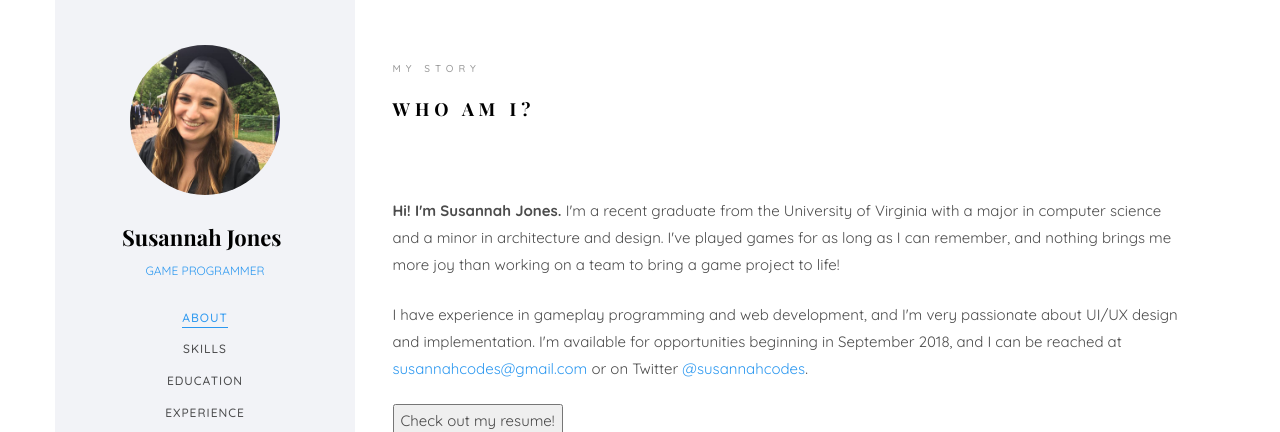
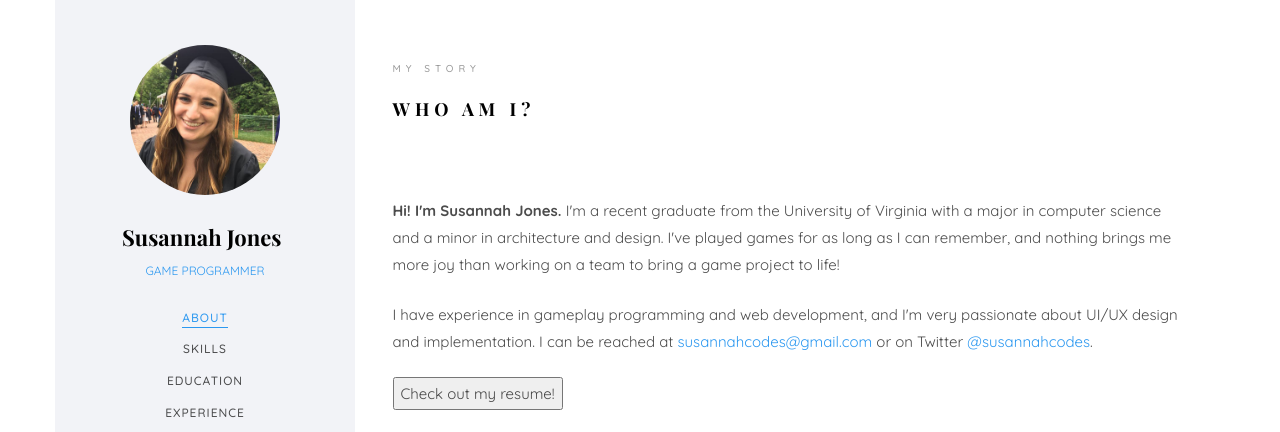
Before and after one commit to susannahcodes/-deprecated-old-github-pages-site, a plain HTML site: page index.html in a window 1280 px wide. Shown: the top 432 px of the page. Drawn offline with nearby package versions, Linux system fonts and the light colour scheme; files whose address does not match are found by name; a web font is replaced by a local one.

Commit message:
Update index.html

```diff
--- a/index.html
+++ b/index.html
@@ -99,7 +99,7 @@ Copyright &copy;<script>document.write(new Date().getFullYear());</script> All r
 										<span class="heading-meta">My Story</span>
 										<h2 class="colorlib-heading">Who Am I?</h2>
 										<p><strong>Hi! I'm Susannah Jones.</strong> I'm a recent graduate from the University of Virginia with a major in computer science and a minor in architecture and design. I've played games for as long as I can remember, and nothing brings me more joy than working on a team to bring a game project to life!</p>
-										<p>I have experience in gameplay programming and web development, and I'm very passionate about UI/UX design and implementation. I'm available for opportunities beginning in September 2018, and I can be reached at <a href="mailto:susannahcodes@gmail.com">susannahcodes@gmail.com</a> or on Twitter <a href="https://www.twitter.com/susannahcodes">@susannahcodes</a>. </p>
+										<p>I have experience in gameplay programming and web development, and I'm very passionate about UI/UX design and implementation. I can be reached at <a href="mailto:susannahcodes@gmail.com">susannahcodes@gmail.com</a> or on Twitter <a href="https://www.twitter.com/susannahcodes">@susannahcodes</a>. </p>
 
 										<form>
 										<input type="button" value="Check out my resume!" onclick="window.location.href='https://docs.google.com/document/d/1JL2DDW9xMgGqjbAPj0sqHvxC6nLBiD2MXlNEg8bXVRQ/'"/></form>
```
